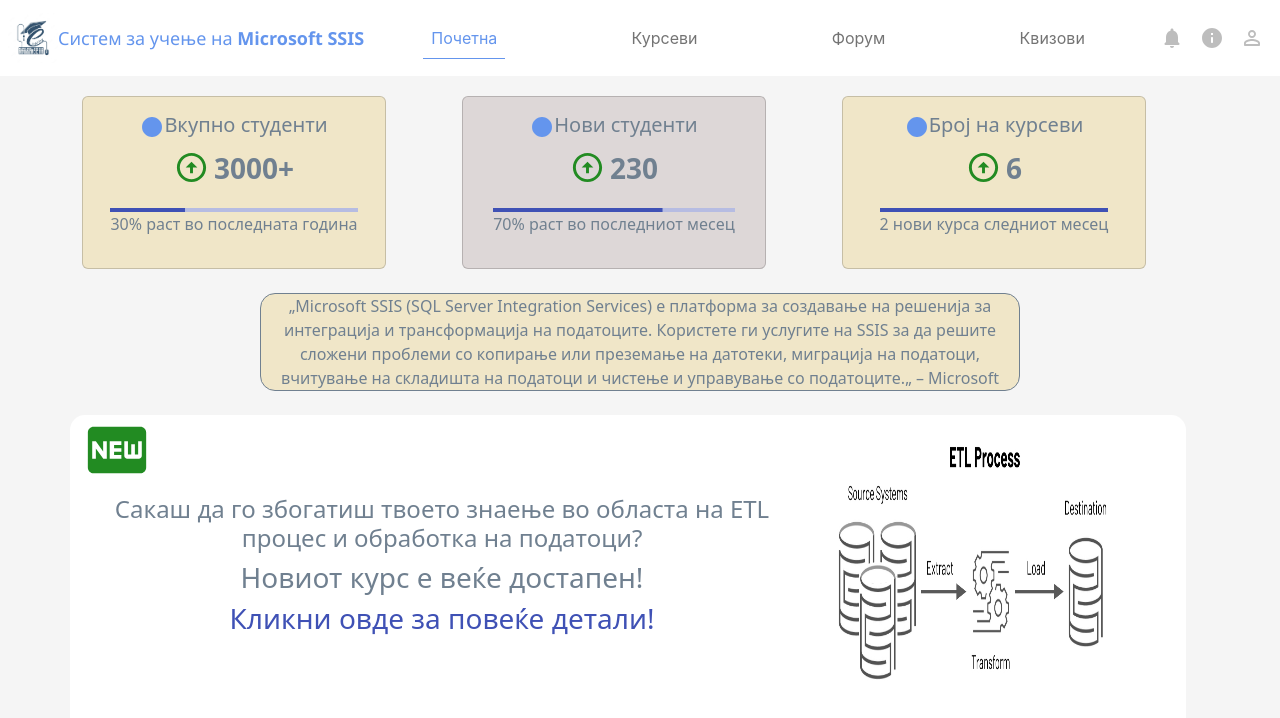
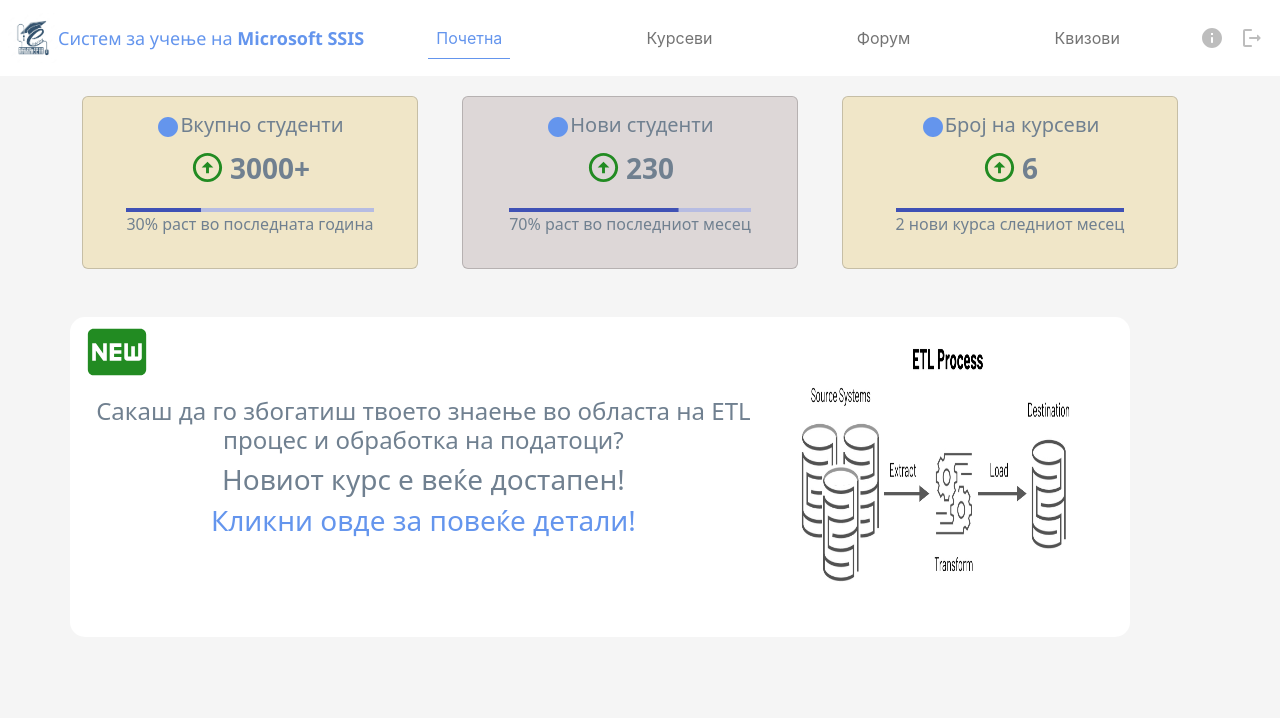
Before and after one commit to slavkoanakievski/ssis_frontend, a React (Create React App) app: page /home in a window 1280 px wide. Shown: the top 718 px of the page. Built offline with nearby package versions, Linux system fonts and the light colour scheme.

Commit message:
design update

```diff
--- a/src/views/HomeView.js
+++ b/src/views/HomeView.js
@@ -22,10 +22,10 @@
         <>
             <MenuTopBar active={'Home'}/>
             <div className={`${classes.bodyStyle} p-3`}>
-                <div className={'container'} style={{marginTop: '80px'}}>
+                <div className={'container justify-content-center'} style={{marginTop: '80px'}}>
                     <div className={'row'}>
                         <div className={'col-4'}>
-                            <div className={'card align-items-center'} style={{width: '19rem', backgroundColor: 'rgba(240,230,200)'}}>
+                            <div className={'card align-items-center'} style={{width: '21rem', backgroundColor: 'rgba(240,230,200)'}}>
                                     <div className={'card-body'}>
                                         <h5 className={'card-title text-center'}><CircleIcon  sx={{color: 'rgba(100,149,237)', fontSize: '22px, paddingRight: 5px'}}/>Вкупно студенти</h5>
                                         <p className={'card-text text-center'} style={{fontSize: '28px'}}><ArrowCircleUpIcon  sx={{color: 'rgba(34,139,34)', fontSize: '35px', marginRight: '5px', marginBottom: '7px'}}/><b>3000+</b></p>
@@ -36,7 +36,7 @@
                              </div>
                             </div>
                         <div className={'col-4'}>
-                            <div className={'card align-items-center'} style={{width: '19rem', backgroundColor: 'rgba(221,215,215)' }}>
+                            <div className={'card align-items-center'} style={{width: '21rem', backgroundColor: 'rgba(221,215,215)' }}>
                                 <div className={'card-body'}>
                                     <h5 className={'card-title text-center'}><CircleIcon  sx={{color: 'rgba(100,149,237)', fontSize: '22px, paddingRight: 5px'}}/>Нови студенти</h5>
                                     <p className={'card-text text-center'} style={{fontSize: '28px'}}><ArrowCircleUpIcon  sx={{color: 'rgba(34,139,34)', fontSize: '35px', marginRight: '5px', marginBottom: '7px'}}/><b>230</b></p>
@@ -48,7 +48,7 @@
                             </div>
                         </div>
                         <div className={'col-4'}>
-                            <div className={'card align-items-center'} style={{width: '19rem', backgroundColor: 'rgba(240,230,200)'}}>
+                            <div className={'card align-items-center'} style={{width: '21rem', backgroundColor: 'rgba(240,230,200)'}}>
                                 <div className={'card-body'}>
                                     <h5 className={'card-title text-center'}><CircleIcon  sx={{color: 'rgba(100,149,237)', fontSize: '22px, paddingRight: 5px'}}/>Број на курсеви</h5>
                                     <p className={'card-text text-center'} style={{fontSize: '28px'}}><ArrowCircleUpIcon  sx={{color: 'rgba(34,139,34)', fontSize: '35px', marginRight: '5px', marginBottom: '7px'}}/><b>6</b></p>
@@ -59,25 +59,15 @@
                             </div>
                         </div>
                         </div>
-                    <div className={'row'}>
-                        {console.log(id)}
-                        <div className={'col-2'}></div>
-                        <div className={'col-8 text-center mt-4 mb-4'} style={{backgroundColor: 'rgba(240,230,200)', borderRadius: '15px', border: '1px solid'}}>
-                            „Microsoft SSIS (SQL Server Integration Services) е
-                            платформа за создавање на решенија за интеграција и трансформација на
-                            податоците. Користете ги услугите на SSIS за да решите сложени проблеми со
-                            копирање или преземање на датотеки, миграција на податоци, вчитување на
-                            складишта на податоци и чистење и управување со податоците.„ – Microsoft
-                        </div>
-                    </div>
-                    <div className={'row'} style={{ backgroundColor: 'rgba(255,255,255)', borderRadius: '15px', width: '100%', height: '320px'}}>
+
+                    <div className={'row mt-5'} style={{ backgroundColor: 'rgba(255,255,255)', borderRadius: '15px', width: '95%', height: '320px'}}>
                         <div className={'col-8'}>
                             <FiberNewIcon style={{fontSize: '70px', color: 'rgba(34,139,34)'}}/>
 
                             <h4 className={'text-center'} style={{marginTop: '10px'}}>Сакаш да го збогатиш твоето знаење во областа на ETL процес и обработка на податоци?</h4>
-                            <h3 className={'text-center'}>Новиот курс е веќе достапен! </h3>
+                            <h3 className={'text-center '} >Новиот курс е веќе достапен! </h3>
                             <h3 className={'text-center'}>
-                                <Link href="/courses" underline="hover">
+                                <Link href="/courses" underline="hover" style={{color: 'rgba(100,149,237)'}}>
                                     {'Кликни овде за повеќе детали!'}
                                 </Link>
                             </h3>
--- a/src/views/components/pageElements/MenuTopBar.js
+++ b/src/views/components/pageElements/MenuTopBar.js
@@ -2,13 +2,16 @@
 import NotificationsRoundedIcon from '@mui/icons-material/NotificationsRounded';
 import InfoRoundedIcon from '@mui/icons-material/InfoRounded';
 import PersonOutlineRoundedIcon from '@mui/icons-material/PersonOutlineRounded';
+import {LogoutRounded} from "@mui/icons-material";
 import {IconButton} from "@mui/material";
 import {useStyles} from "../../../factory/StyleFactory";
 import {menuTopBarStyle} from "./style/MenuTopBarStyle";
-import {Link} from "react-router-dom";
+import {Link, useHistory} from "react-router-dom";
 
 function MenuTopBar({active}) {
     const classes = useStyles(menuTopBarStyle);
+    const history = useHistory();
+
 
     return (
         <nav className="navbar navbar-expand-lg navbar-light bg-white p-2 position-fixed w-100" style={{zIndex: '900'}}>
@@ -51,13 +54,10 @@
             <div className="d-flex justify-content-end" id="navbarText">
                 <div className="d-flex justify-content-around">
                     <IconButton size={'medium'}>
-                        <NotificationsRoundedIcon color={'disabled'} fontSize={'medium'}/>
-                    </IconButton>
-                    <IconButton size={'medium'}>
                         <InfoRoundedIcon color={'disabled'} fontSize={'medium'}/>
                     </IconButton>
                     <IconButton size={'medium'}>
-                        <PersonOutlineRoundedIcon color={'disabled'} fontSize={'medium'}/>
+                        <LogoutRounded onClick={() => history.push("/login")} color={'disabled'} fontSize={'medium'}/>
                     </IconButton>
                 </div>
             </div>
```
